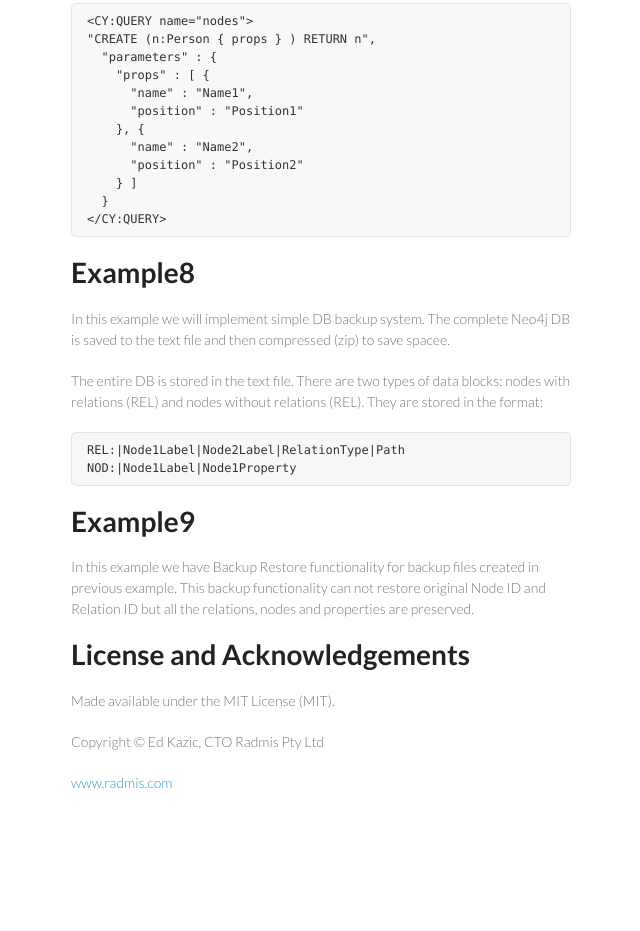
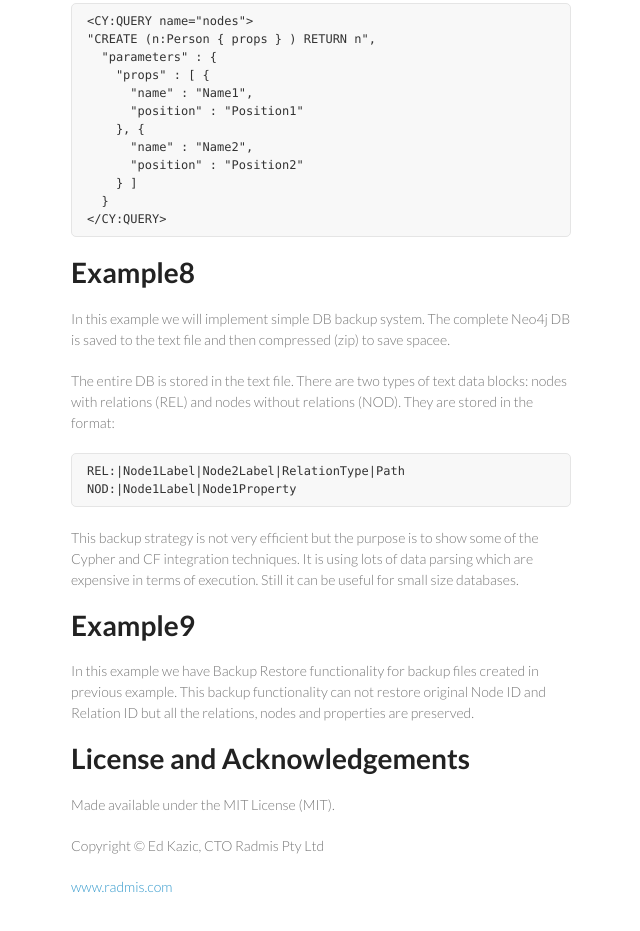
Before and after one commit to edkazic/CYQUERY, a plain HTML site: page index.html in a window 1280 px wide. Shown: the part 4818-5749 px from the top of the page, without its empty margins (499-1139 px from the left). Before the commit the page ends 5681 px from the top, so only its background shows below. Drawn offline with Linux system fonts and the light colour scheme.

```diff
--- a/index.html
+++ b/index.html
@@ -301,11 +301,13 @@
 
 <p>In this example we will implement simple DB backup system. The complete Neo4j DB is saved to the text file and then compressed (zip) to save spacee.</p>
 
-<p>The entire DB is stored in the text file. There are two types of data blocks: nodes with relations (REL) and nodes without relations (REL). They are stored in the format:</p>
+<p>The entire DB is stored in the text file. There are two types of text data blocks: nodes with relations (REL) and nodes without relations (NOD). They are stored in the format:</p>
 
 <pre><code>REL:|Node1Label|Node2Label|RelationType|Path
 NOD:|Node1Label|Node1Property
 </code></pre>
+
+<p>This backup strategy is not very efficient but the purpose is to show some of the Cypher and CF integration techniques. It is using lots of data parsing which are expensive in terms of execution. Still it can be useful for small size databases.</p>
 
 <h1>
 <a name="example9" class="anchor" href="#example9"><span class="octicon octicon-link"></span></a>Example9</h1>
```
Also changed, not shown: params.json (+1 -1 lines).
